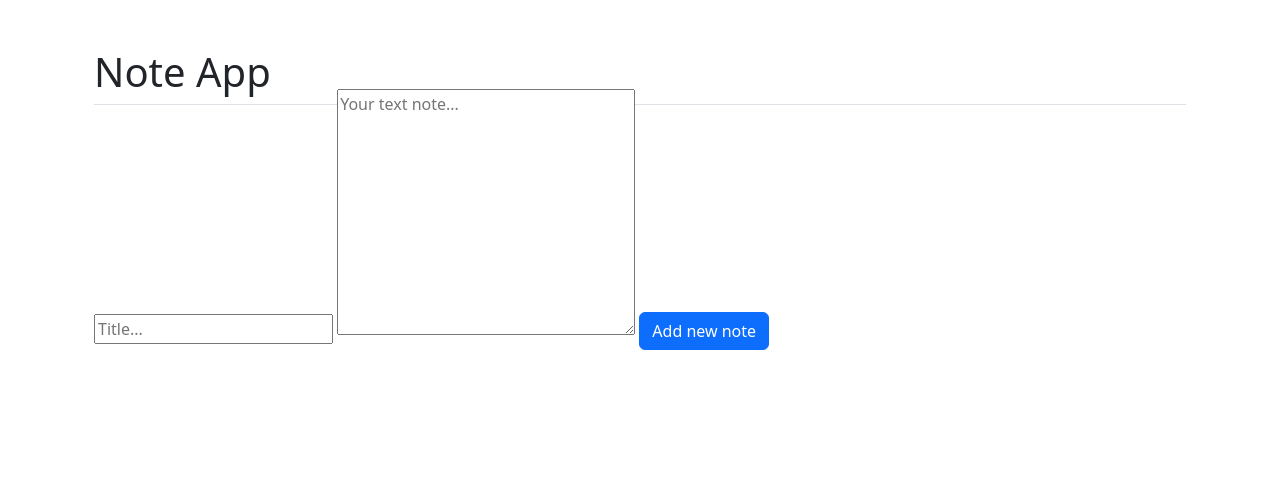
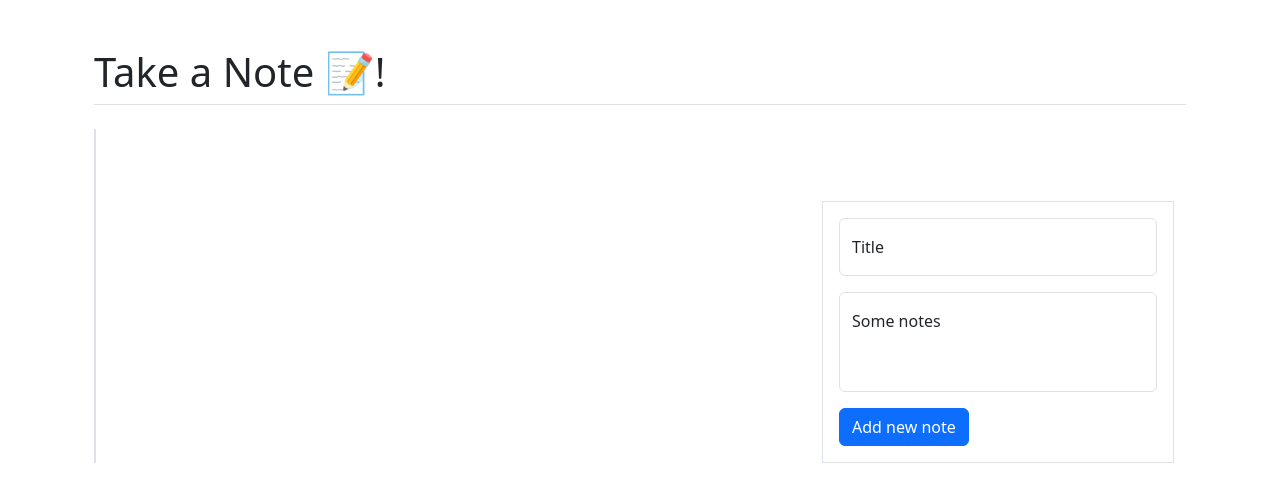
Before and after one commit to loickcherimont/NoteApp_Javascript, a plain HTML site: page index.html in a window 1280 px wide. Drawn offline with nearby package versions, Linux system fonts and the light colour scheme.

Commit message:
Add alert for empty notes and floating labels

```diff
--- a/index.html
+++ b/index.html
@@ -1,18 +1,18 @@
 <!DOCTYPE html>
 <html lang="en">
+
 <head>
   <meta charset="UTF-8">
   <meta http-equiv="X-UA-Compatible" content="IE=edge">
   <meta name="viewport" content="width=device-width, initial-scale=1.0">
   <title>Note App</title>
   <link href="https://cdn.jsdelivr.net/npm/bootstrap@5.3.0-alpha1/dist/css/bootstrap.min.css" rel="stylesheet">
-
-    <!-- TODO : Replace with Bootstrap  -->
-    <style>
+  <link rel="stylesheet" href="styles/general.css">
+  <!-- <style>
     .note-item {
       border: 1px solid;
       border-radius: 20px;
-            width: 200px;
+      /* width: 18rem; */
       height: 50px;
       display: block;
       width: 100%;
@@ -74,69 +74,58 @@
       white-space: nowrap;
       -webkit-overflow-scrolling: touch;
     }
-    </style>
+  </style> -->
 </head>
+
 <body>
-    <div class="container px-4 py-5" id="custom-cards">
-        <h1 class="pb-2 border-bottom">Note App</h1>
+  <div class="container px-4 py-5">
+    <h1 class="mb-5 pb-2 border-bottom">Take a Note &#x1F4DD;!</h1>
+    <div class="alert alert-danger d-none" role="alert" id="emptyAlert">
+      <h4 class="alert-heading">Empty note!</h4>
+      <p>Sorry, notes are required!</p>
+    </div>
 
 
+    <div class="d-flex justify-content-between container">
       <!-- List of notes -->
-    <!-- <ul class="notes"></ul> -->
-    <div class="notes row row-cols-1 row-cols-md-2 g-4">
+      <div class="notes row row-cols-1 row-cols-md-3 g-4 border">
       </div>
 
-    <!-- Display the writting part -->
-    <form method="get" id="noteForm">
-        <label for="noteTitle">
-            <input type="text" name="note_title" id="noteTitle" placeholder="Title...">
-        </label>
-        <textarea name="note_body" id="noteBody" cols="30" rows="10" placeholder="Your text note..."></textarea>
+      <!-- Note creator -->
+      <form method="get" id="noteForm" class="p-3 mt-5 border">
+        <div class="form-floating mb-3">
+          <input type="text" class="form-control" name="note_title" id="noteTitle" placeholder="placeholder">
+          <label for="noteTitle">Title</label>
+        </div>
+
+        <div class="form-floating mb-3">
+          <textarea class="form-control" name="note_body" id="noteBody" cols="30" rows="10"
+            placeholder="Your text note..." style="height: 100px; resize:none"></textarea>
+          <label for="noteBody">Some notes</label>
+        </div>
         <button type="submit" id="addButton" class="btn btn-primary">Add new note</button>
         <!-- By default is hidden
             And appears if user selects a created note
         -->
         <button type="button" id="modifyButton" class="btn btn-success d-none">Modify</button>
-
-        <!-- TODO : Button to modify note content -->
-
-        <!-- Coming feature :  Delete a note -->
-        <!-- <button type="button" id="deleteButton">Delete note</button> -->
       </form>
+    </div>
+  </div>
 
   <!-- Templates -->
   <template id="noteTemplate">
-        <div class="note-item col">
-            <div class="card">
+    <div class="note-item card me-3 col-3" style="cursor: pointer; width: 180px;">
       <div class="card-body">
-                      <a href="#" class="note-link">
-                          <h5 class="note-title card-title">Card title</h5>
-                      <p class="note-body card-text">This is a longer card with supporting text below as a natural lead-in to additional content. This content is a little bit longer.</p>
-                      </a>
+        <!-- <a href="#" class="note-link"> -->
+          <h5 class="note-title card-title">Title</h5>
+          <p class="note-body card-text">Some notes</p>
+        <!-- </a> -->
         <button type="button" class="btn btn-danger delete-note">Delete me</button>
-
       </div>
     </div>
-          </div>
-          <!-- *** ANCIENT VERSIONS OF NOTE ITEM *** -->
-        <!-- <li class="note-item">
-            <a href="#" class="note-link">
-                <h2 class="note-title">Title</h2>
-                <p class="note-body">Body</p>
-            </a>
-            <button type="button" class="btn btn-danger delete-note">Delete me</button>
-        </li> -->
-        <!-- <div class="note-item col">
-            <a href="#" class="note-link card card-cover h-100 overflow-hidden text-bg-dark rounded-4 shadow-lg">
-                <div class="d-flex flex-column h-100 p-5 pb-3 text-white text-shadow-1">
-                    <h3 class="note-title pt-5 mt-5 mb-4 display-6 lh-1 fw-bold">Short title, long jacket</h3>
-                    <p class="note-body">Text content</p>
-                  </div>
-            </a>
-          </div> -->
   </template>
-    </div>
   <script src="./js/main.js" type="module"></script>
   <script src="https://cdn.jsdelivr.net/npm/bootstrap@5.3.0-alpha1/dist/js/bootstrap.bundle.min.js"></script>
 </body>
+
 </html>
```
Lines whose indentation alone changed are shown as unchanged.
